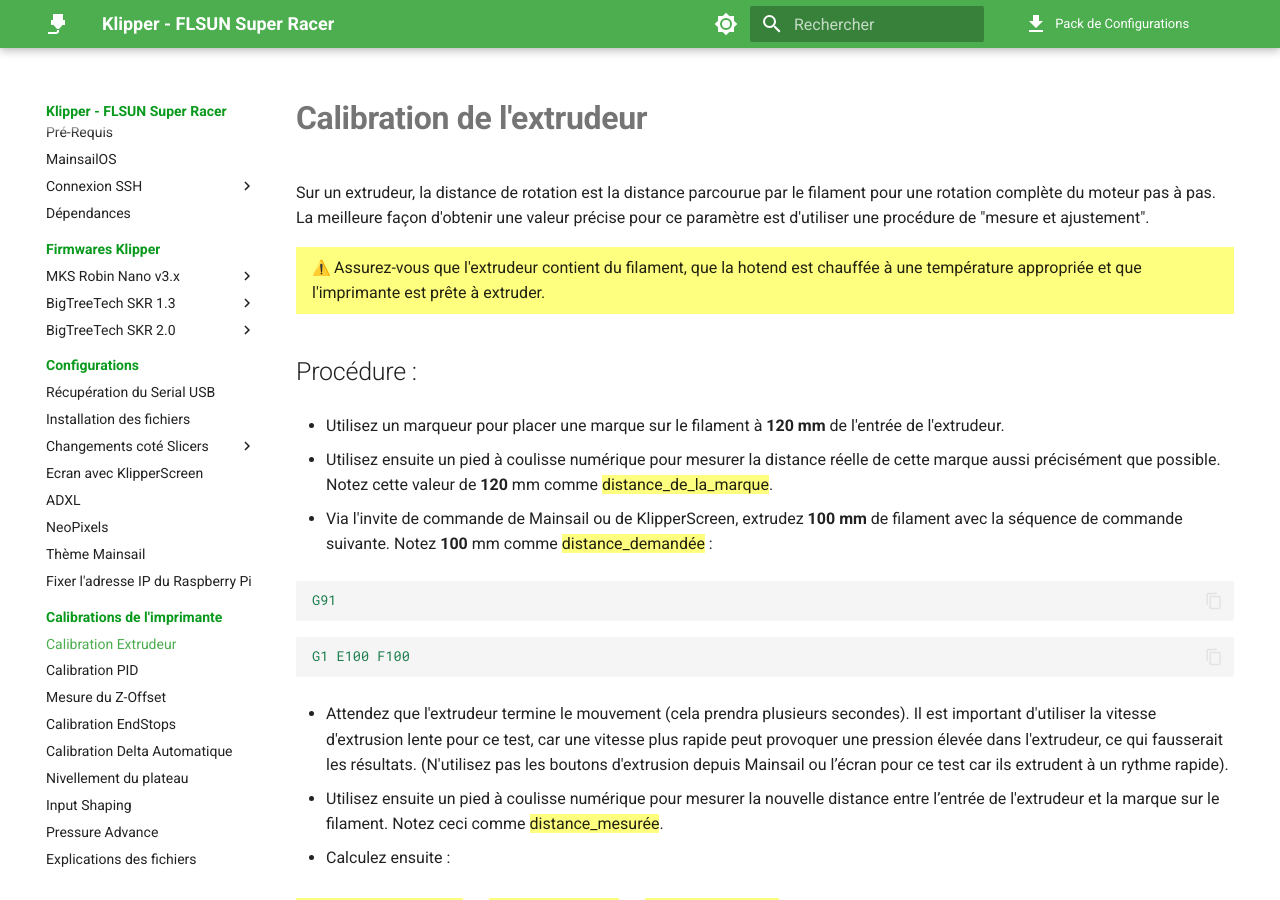
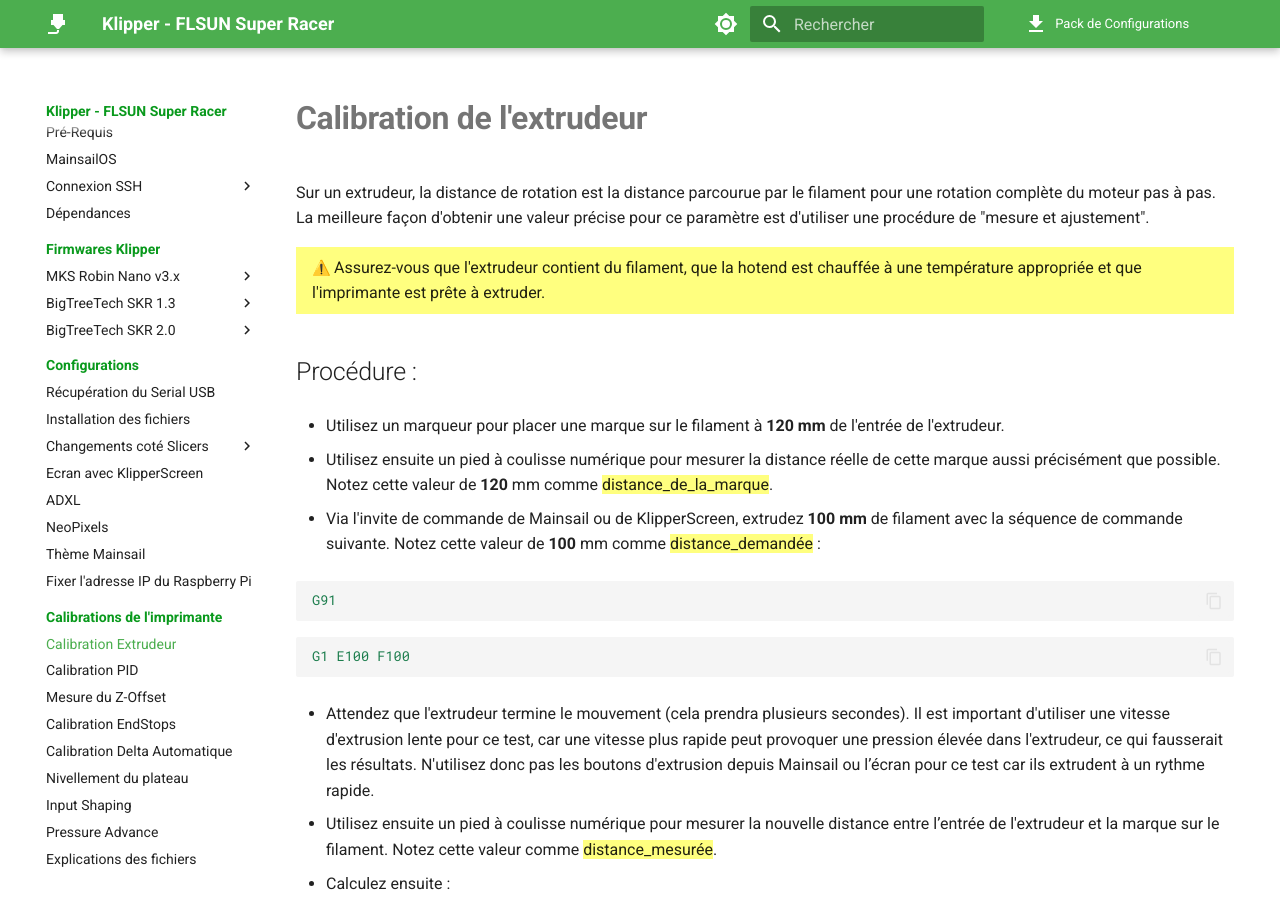
Before and after one commit to Guilouz/test, an MkDocs documentation site: the page built from docs/calibrations/extrudeur.md, in a window 1280 px wide and 900 px high. Built offline with MkDocs 1.6.1 and Material for MkDocs 9.7.7, drawn with Linux system fonts in a browser that asks for light colours; emoji names are drawn with the system emoji font; comment, search, counter and statistics services are not loaded.

Commit message:
Update extrudeur.md

````diff
--- a/docs/calibrations/extrudeur.md
+++ b/docs/calibrations/extrudeur.md
@@ -19,7 +19,7 @@
 
 - Utilisez ensuite un pied à coulisse numérique pour mesurer la distance réelle de cette marque aussi précisément que possible. Notez cette valeur de **120** mm comme {==distance_de_la_marque==}.
 
-- Via l'invite de commande de Mainsail ou de KlipperScreen, extrudez **100 mm** de filament avec la séquence de commande suivante. Notez **100** mm comme {==distance_demandée==} :
+- Via l'invite de commande de Mainsail ou de KlipperScreen, extrudez **100 mm** de filament avec la séquence de commande suivante. Notez cette valeur de **100** mm comme {==distance_demandée==} :
 
 ``` yaml
 G91
@@ -29,13 +29,13 @@
 G1 E100 F100
 ```
 
-- Attendez que l'extrudeur termine le mouvement (cela prendra plusieurs secondes). Il est important d'utiliser la vitesse d'extrusion lente pour ce test, car une vitesse plus rapide peut provoquer une pression élevée dans l'extrudeur, ce qui fausserait les résultats. (N'utilisez pas les boutons d'extrusion depuis Mainsail ou l’écran pour ce test car ils extrudent à un rythme rapide).
+- Attendez que l'extrudeur termine le mouvement (cela prendra plusieurs secondes). Il est important d'utiliser une vitesse d'extrusion lente pour ce test, car une vitesse plus rapide peut provoquer une pression élevée dans l'extrudeur, ce qui fausserait les résultats. N'utilisez donc pas les boutons d'extrusion depuis Mainsail ou l’écran pour ce test car ils extrudent à un rythme rapide.
 
-- Utilisez ensuite un pied à coulisse numérique pour mesurer la nouvelle distance entre l’entrée de l'extrudeur et la marque sur le filament. Notez ceci comme {==distance_mesurée==}.
+- Utilisez ensuite un pied à coulisse numérique pour mesurer la nouvelle distance entre l’entrée de l'extrudeur et la marque sur le filament. Notez cette valeur comme {==distance_mesurée==}.
 
 - Calculez ensuite :
 
-{==distance_de_la_marque==} :fontawesome-solid-minus: {==distance_mesurée==} :fontawesome-solid-arrow-right-long: {==distance_extrusion==}
+  {==distance_de_la_marque==} :fontawesome-solid-minus: {==distance_mesurée==} :fontawesome-solid-arrow-right-long: {==distance_extrusion==}
 
 - Récupérez ensuite la valeur {==rotation_distance_actuelle==} dans le fichier **printer.cfg** à la ligne **rotation_distance:** de la section **Paramètres Extrudeur & Driver** :
 
@@ -57,7 +57,7 @@
 
 - Calculez la rotation_distance comme suit :
 
-{==rotation_distance_actuelle==} :fontawesome-solid-xmark: {==distance_extrusion==} :fontawesome-solid-divide: {==distance_demandée==} :fontawesome-solid-arrow-right-long: {==rotation_distance==}
+  {==rotation_distance_actuelle==} :fontawesome-solid-xmark: {==distance_extrusion==} :fontawesome-solid-divide: {==distance_demandée==} :fontawesome-solid-arrow-right-long: {==rotation_distance==}
 
 - Remplacez ensuite la nouvelle valeur dans le fichier **printer.cfg** en arrondissant la nouvelle **rotation_distance** à trois décimales.
 
@@ -75,17 +75,17 @@
 
 - Je calcule donc ma distance d’extrusion actuel pour 100 mm demandé :
 
-{==distance_de_la_marque==} :fontawesome-solid-minus: {==distance_mesurée==} :fontawesome-solid-arrow-right-long: {==distance_extrusion==}
+  {==distance_de_la_marque==} :fontawesome-solid-minus: {==distance_mesurée==} :fontawesome-solid-arrow-right-long: {==distance_extrusion==}
 
-120 :fontawesome-solid-minus: 18 :fontawesome-solid-arrow-right-long: **102** mm
+  120 :fontawesome-solid-minus: 18 :fontawesome-solid-arrow-right-long: **102** mm
 
 - Je récupére la valeur {==rotation_distance_actuelle==} dans le fichier **printer.cfg**.
 
 - Je calcule donc ensuite ma nouvelle valeur de rotation_distance :
 
-{==rotation_distance_actuelle==} :fontawesome-solid-xmark: {==distance_extrusion==} :fontawesome-solid-divide: {==distance_demandée==}
+  {==rotation_distance_actuelle==} :fontawesome-solid-xmark: {==distance_extrusion==} :fontawesome-solid-divide: {==distance_demandée==}
 
-7.805 :fontawesome-solid-xmark: 102 :fontawesome-solid-divide: 100 :fontawesome-solid-arrow-right-long: **7.961**
+  7.805 :fontawesome-solid-xmark: 102 :fontawesome-solid-divide: 100 :fontawesome-solid-arrow-right-long: **7.961**
 
 - Je remplace donc la ligne **rotation_distance: 7.805** du fichier **printer.cfg** par **rotation_distance: 7.961**.
 
````
